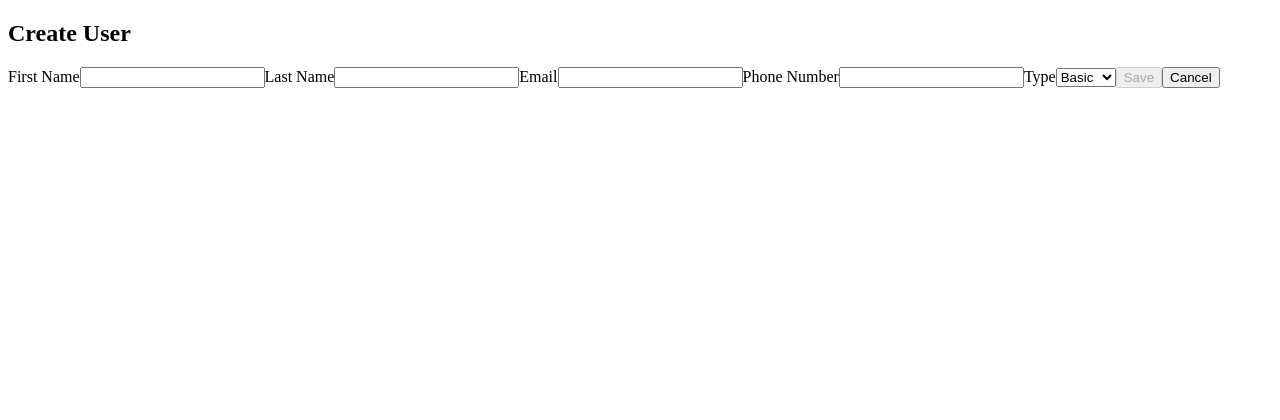
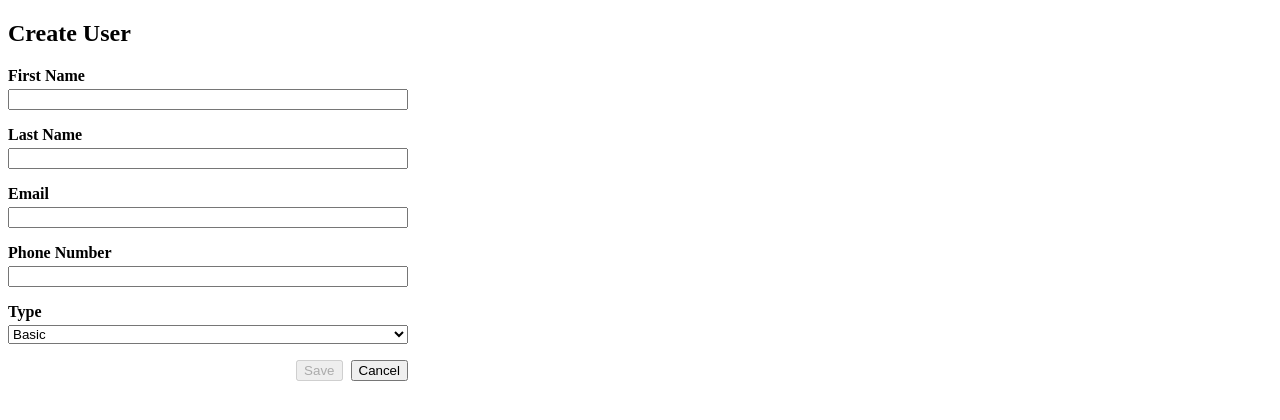
Before and after one commit to anthony-bonta-gaf-energy/gafe-interview-react, a React (Vite) app in the folder packages/user-web/: page /users/1 in a window 1280 px wide. Shown: the top 420 px of the page. Built offline with nearby package versions, Linux system fonts and the light colour scheme.

Commit message:
feat: enhance user management with user lits and creation functionality

```diff
--- a/packages/user-web/src/hooks/use-users.ts
+++ b/packages/user-web/src/hooks/use-users.ts
@@ -1,10 +1,24 @@
-import { createUser as apiCreateUser } from '../user/api/user-api';
+import { useCallback, useEffect, useState } from 'react';
+import { createUser as apiCreateUser, getUsers } from '../user/api/user-api';
 import { User } from '../user/user.mjs';
 
 export function useUsers() {
-  const createUser = async (user: Omit<User, 'id'>): Promise<User> => {
-    return await apiCreateUser(user);
+  const [users, setUsers] = useState<User[]>([]);
+  const [loading, setLoading] = useState(true);
+
+  const refresh = useCallback(async () => {
+    setLoading(true);
+    setUsers(await getUsers());
+    setLoading(false);
+  }, []);
+
+  useEffect(() => {
+    refresh();
+  }, [refresh]);
+
+  const createUser = async (u: Omit<User, 'id'>) => {
+    return await apiCreateUser(u);
   };
 
-  return { createUser };
+  return { users, loading, createUser, refresh };
 }
--- a/packages/user-web/src/user/api/user-api.ts
+++ b/packages/user-web/src/user/api/user-api.ts
@@ -1,9 +1,23 @@
-import { User } from '../user.mjs';
+import { User, UserType } from '../user.mjs';
 
-const mockUsers: User[] = [];
+const mockUsers: User[] = [
+  {
+    id: 'ff899ea1-5397-42b4-996d-f52492e8c835',
+    firstName: 'Tom',
+    lastName: 'Sawyer',
+    email: 'tom@email.fake',
+    phoneNumber: '+1-214-555-7294',
+    type: UserType.Basic,
+  },
+];
+
+export async function getUsers(): Promise<User[]> {
+  await new Promise(res => setTimeout(res, 200));
+  return [...mockUsers];
+}
 
 export async function createUser(user: Omit<User, 'id'>): Promise<User> {
-  await new Promise(res => setTimeout(res, 300));
+  await new Promise(res => setTimeout(res, 200));
   const newUser: User = { ...user, id: crypto.randomUUID() };
   mockUsers.push(newUser);
   return newUser;
--- a/packages/user-web/src/user/user-list-page.tsx
+++ b/packages/user-web/src/user/user-list-page.tsx
@@ -1,8 +1,10 @@
 import { useNavigate } from 'react-router';
+import { useUsers } from '../hooks/use-users';
 import styles from './user-list-page.module.css';
 
 export function UserListPage() {
   const navigate = useNavigate();
+  const { users, loading } = useUsers();
 
   const handleCreateUser = () => navigate('/users/new');
   const handleEditUser = (id: string) => navigate(`/users/${id}`);
@@ -11,6 +13,7 @@ export function UserListPage() {
     <div className={styles['user-list-page']}>
       <h2>Users</h2>
       <button onClick={handleCreateUser}>Create New User</button>
+
       <table>
         <thead>
           <tr>
@@ -23,6 +26,12 @@ export function UserListPage() {
           </tr>
         </thead>
         <tbody>
+          {loading && (
+            <tr>
+              <td colSpan={6}>Loading...</td>
+            </tr>
+          )}
+
           <tr data-row="ff899ea1-5397-42b4-996d-f52492e8c835">
             <td data-col="first-name">Tom</td>
             <td data-col="last-name">Sawyer</td>
@@ -35,6 +44,21 @@ export function UserListPage() {
               </button>
             </td>
           </tr>
+
+          {users
+            .filter(u => u.id !== 'ff899ea1-5397-42b4-996d-f52492e8c835')
+            .map(u => (
+              <tr key={u.id} data-row={u.id}>
+                <td data-col="first-name">{u.firstName}</td>
+                <td data-col="last-name">{u.lastName}</td>
+                <td data-col="phone-number">{u.phoneNumber}</td>
+                <td data-col="email">{u.email}</td>
+                <td data-col="type">{u.type}</td>
+                <td data-col="actions">
+                  <button onClick={() => handleEditUser(u.id!)}>Edit</button>
+                </td>
+              </tr>
+            ))}
         </tbody>
       </table>
     </div>
--- a/packages/user-web/src/user/user-page.module.css
+++ b/packages/user-web/src/user/user-page.module.css
@@ -4,3 +4,16 @@
   gap: 1rem;
   max-width: 400px;
 }
+
+.user-page label {
+  display: flex;
+  flex-direction: column;
+  font-weight: 600;
+  gap: 0.25rem;
+}
+
+.button-group {
+  display: flex;
+  justify-content: flex-end;
+  gap: 0.5rem;
+}
--- a/packages/user-web/src/user/user-page.tsx
+++ b/packages/user-web/src/user/user-page.tsx
@@ -1,6 +1,7 @@
 import { useForm } from 'react-hook-form';
 import { useNavigate } from 'react-router';
 import { useUsers } from '../hooks/use-users';
+import styles from './user-page.module.css';
 import { User, UserType } from './user.mjs';
 
 export function UserPage() {
@@ -30,38 +31,45 @@ export function UserPage() {
   };
 
   return (
-    <div className="user-page">
+    <div className={styles['user-page']}>
       <h2>Create User</h2>
       <form onSubmit={handleSubmit(onSubmit)}>
-        <label>
+        <label htmlFor="firstName">
           First Name
-          <input {...register('firstName', { required: true })} />
+          <input id="firstName" {...register('firstName', { required: true })} />
         </label>
-        <label>
+
+        <label htmlFor="lastName">
           Last Name
-          <input {...register('lastName', { required: true })} />
+          <input id="lastName" {...register('lastName', { required: true })} />
         </label>
-        <label>
+
+        <label htmlFor="email">
           Email
-          <input type="email" {...register('email', { required: true })} />
+          <input id="email" type="email" {...register('email', { required: true })} />
         </label>
-        <label>
+
+        <label htmlFor="phoneNumber">
           Phone Number
-          <input type="tel" {...register('phoneNumber')} />
+          <input id="phoneNumber" type="tel" {...register('phoneNumber')} />
         </label>
-        <label>
+
+        <label htmlFor="type">
           Type
-          <select {...register('type', { required: true })}>
+          <select id="type" {...register('type', { required: true })}>
             <option value={UserType.Basic}>Basic</option>
             <option value={UserType.Admin}>Admin</option>
           </select>
         </label>
+
+        <div className={styles['button-group']}>
           <button type="submit" disabled={!isValid || isSubmitting}>
             Save
           </button>
           <button type="button" onClick={() => navigate('/')}>
             Cancel
           </button>
+        </div>
       </form>
     </div>
   );
```
Also changed, not shown: 2 other files (tests, documents, lock files or other folders). Lines whose indentation alone changed are shown as unchanged.
